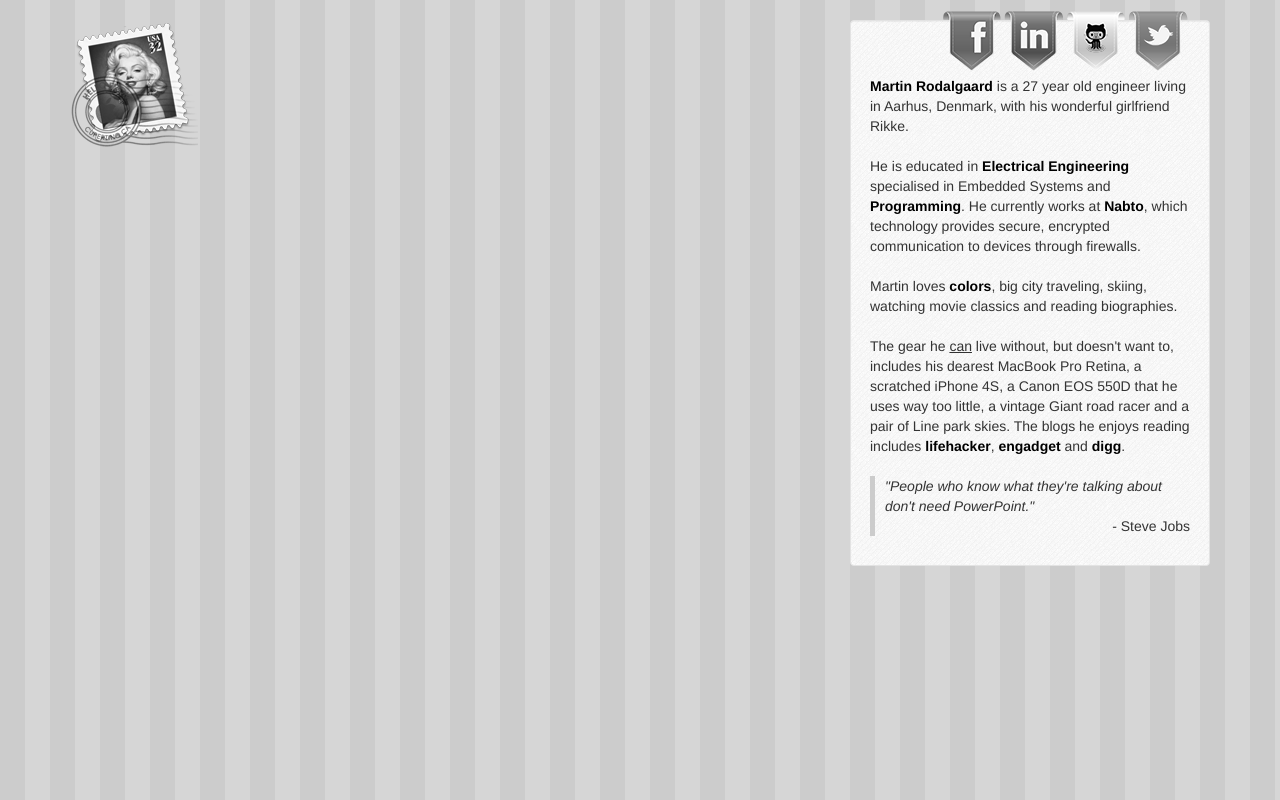
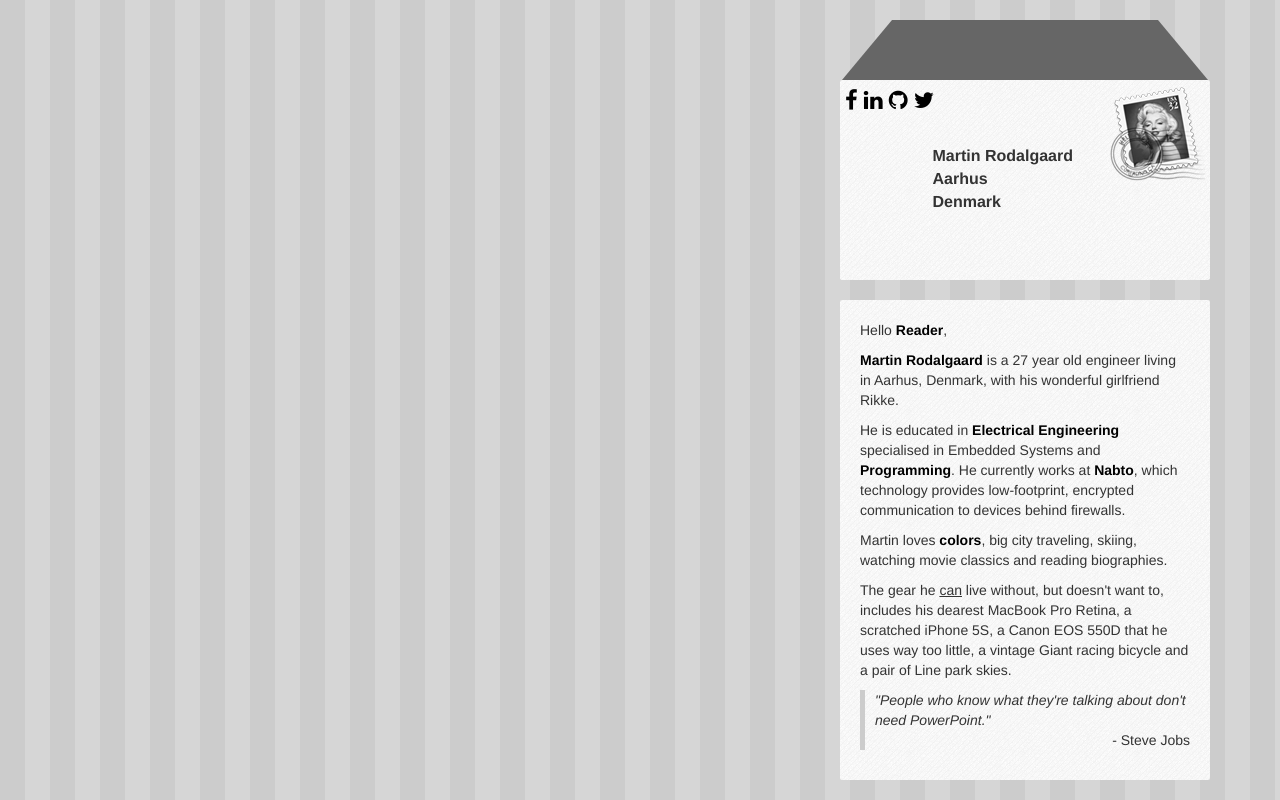
Before and after one commit to mrodalgaard/personal-page, a PHP site: page / in a window 1280 px wide. Run offline with PHP 8.4, Linux system fonts and the light colour scheme; some libraries are stand-ins or nearby versions.

Commit message:
Updated simplified layout. Letter and envelope design.

```diff
--- a/app/css/style.css
+++ b/app/css/style.css
@@ -1,5 +1,4 @@
-
-/* General layout */
+/* General */
 
 body {
   -webkit-tap-highlight-color: rgba(201,40,45,0.6);
@@ -8,38 +7,14 @@ body {
   background-size: 50px 50px;
 }
 
-.footer {
-  position: fixed;
-  left: 10px;
-  bottom: -3px;
+@media screen and (min-width: 500px) {
+  .content {
+    float: right;
+    width: 400px;
+  }
 }
 
-.progress {
-  background: #f8f8f8 url(../img/note.jpg);
-}
-
-.progress-bar {
-  background-color: #999;
-}
-
-.progress-bar:hover {
-  background-color: #428BCA;
-}
-
-.skill {
-  margin-right: 4px;
-  float: left;
-  position: absolute;
-}
-
-p.skill {
-  color: #f8f8f8;
-  margin-left: 3px;
-  font-weight: bold;
-  font-size: 18px;
-  line-height: 18px;
-  letter-spacing: 3px;
-}
+/* Links */
 
 a {
   color: #000;
@@ -51,15 +26,44 @@ a:hover {
   color: #c9282d;
 }
 
-.info {
+/* Letter */
+
+.letter {
+  padding: 20px;
+  border-radius: 2px;
   background: #f8f8f8 url(../img/note.jpg);
+  margin-bottom: 20px;
 }
 
-.icons {
-  height: 65px;
-  width: 100%;
-  margin-top: -29px;
+/* Envelope */
+
+.envelope-up {
+	border-bottom: 60px solid #666;
+	border-left: 50px solid transparent;
+	border-right: 50px solid transparent;
+	width: 99%;
+  margin: 20px auto 0;
 }
+
+.envelope {
+  padding: 5px;
+  height: 200px;
+  position: relative;
+  font-weight: bold;
+  font-size: 22px;
+}
+
+.envelope-content {
+  width: 50%;
+  height: 70px;
+  overflow: auto;
+  margin: auto;
+  position: absolute;
+  top: 0; left: 0; bottom: 0; right: 0;
+  font-size: 16px;
+}
+
+/* Quote */
 
 .quote {
   border-left: 5px solid #ccc;
@@ -75,69 +79,17 @@ a:hover {
   cursor: pointer;
 }
 
-.col-mail {
-  z-index: 1;
-  height: 9px;
-}
-
-@media (max-width: 480px) {
-  #twitter, #github {
-    display: none;
-  }
-}
-
-/* Button styles */
+/* Mail */
 
 a.mail {
   background-color: transparent;
-  background: url(../img/mail_icon.png) no-repeat;
-  background-position: 0 -256px;
-  width: 128px;
-  height: 128px;
-  float: left;
+  background: url(../img/mail.png) no-repeat;
+  background-position: 0 -96px;
+  width: 96px;
+  height: 96px;
+  float: right;
 }
 
 a.mail:hover {
   background-position: 0 0;
 }
-
-a.social-btn {
-  background-color: transparent;
-  background: url(../img/social_icons.png) no-repeat;
-  width: 60px;
-  height: 60px;
-  margin-right: 2px;
-  float: right;
-}
-
-#facebook {
-  background-position: -60px 0;
-}
-
-#facebook:hover {
-  background-position: -60px -120px;
-}
-
-#linkedin {
-  background-position: -120px 0;
-}
-
-#linkedin:hover {
-  background-position: -120px -120px;
-}
-
-#twitter {
-  background-position: -180px 0;
-}
-
-#twitter:hover {
-  background-position: -180px -120px;
-}
-
-#github {
-  background-position: -240px 0;
-}
-
-#github:hover {
-  background-position: -240px -120px;
-}
--- a/app/index.html
+++ b/app/index.html
@@ -3,9 +3,10 @@
   <meta charset="utf-8">
   <title>Martin Rodalgaard</title>
   <link rel="shortcut icon" href="favicon.ico">
-  <meta name="description" content="/** Martin Rodalgaard, a humble Electrical Engineer from Aarhus, Denmark */">
+  <meta name="description" content="Martin Rodalgaard, an evolving Engineer from Aarhus, Denmark">
   <meta name="viewport" content="width=device-width, initial-scale=1.0">
   <link href="http://netdna.bootstrapcdn.com/bootstrap/3.0.0/css/bootstrap.min.css" rel="stylesheet">
+  <link href="http://netdna.bootstrapcdn.com/font-awesome/4.0.3/css/font-awesome.css" rel="stylesheet">
   <link rel="stylesheet" href="css/style.css" media="screen">
   <script src="http://ajax.googleapis.com/ajax/libs/jquery/1.10.2/jquery.min.js"></script>
   <script src="http://cdnjs.cloudflare.com/ajax/libs/underscore.js/1.5.2/underscore-min.js"></script>
@@ -14,47 +15,46 @@
   <script src="js/helper.js"></script>
   <!-- /build -->
 </head>
-
 <body>
-  <br/>
   <div class="container">
     <div class="row">
+      <div class="col-sm-4 content">
+        <div class="envelope-up"></div>
+        <div class="letter envelope">
+          <a href="http://facebook.com/mrodalgaard"><i class="fa fa-facebook"></i></a>
+          <a href="http://linkedin.com/in/mrodalgaard"><i class="fa fa-linkedin"></i></a>
+          <a href="http://github.com/mrodalgaard"><i class="fa fa-github"></i></a>
+          <a href="http://twitter.com/mrodalgaard"><i class="fa fa-twitter"></i></a>
+          <a href="mailto:mrodalgaard@gmail.com" class="mail"></a>
+          <div class="envelope-content">
+            Martin Rodalgaard<br>Aarhus<br>Denmark
+          </div>
+        </div>
 
-      <div class="col-sm-2 col-mail">
-        <a href="mailto:mrodalgaard@gmail.com" class="mail"></a>
-      </div>
-
-      <div class="col-sm-6 col-sm-push-4 col-md-5 col-md-push-5 col-lg-4 col-lg-push-6">
-        <div class="well info">
-          <div class="icons">
-            <a href="http://twitter.com/mrodalgaard" class="social-btn" id="twitter"></a>
-            <a href="http://github.com/mrodalgaard" class="social-btn" id="github"></a>
-            <a href="http://linkedin.com/in/mrodalgaard" class="social-btn" id="linkedin"></a>
-            <a href="http://facebook.com/mrodalgaard" class="social-btn" id="facebook"></a>
-          </div>
-          <a href="http://facebook.com/mrodalgaard">Martin Rodalgaard</a> is a <span id="age">27</span> year old engineer living in Aarhus,
-          Denmark, with his wonderful girlfriend Rikke.
-          <br><br>
-          He is educated in <a href="http://linkedin.com/in/mrodalgaard">Electrical Engineering</a>
-          specialised in Embedded Systems and <a id="program-a">Programming</a>. He currently works at <a href="http://nabto.com">Nabto</a>,
-          which technology provides secure, encrypted communication to devices through firewalls.
-          <br><br>
-          Martin loves <a id="color-a">colors</a>, big city traveling, skiing, watching movie classics and reading biographies.
-          <br><br>
-          The gear he <u>can</u> live without, but doesn't want to, includes his dearest MacBook Pro Retina, a scratched iPhone 4S,
-          a Canon EOS 550D that he uses way too little, a vintage Giant road racer and a pair of Line park skies. The blogs he enjoys reading includes
-          <a href="http://lifehacker.com">lifehacker</a>, <a href="http://engadget.com">engadget</a> and <a href="http://digg.com">digg</a>.
-          <br><br>
+        <div class="letter">
+          <p>
+            Hello <a id="reader-a">Reader</a>,
+          </p>
+          <p>
+            <a href="http://facebook.com/mrodalgaard">Martin Rodalgaard</a>
+            is a <span id="age">27</span> year old engineer living in Aarhus,
+            Denmark, with his wonderful girlfriend Rikke.
+          </p>
+          <p>
+            He is educated in <a href="http://linkedin.com/in/mrodalgaard">Electrical Engineering</a>
+            specialised in Embedded Systems and <a href="http://github.com/mrodalgaard">Programming</a>. He currently works at <a href="http://nabto.com">Nabto</a>,
+            which technology provides low-footprint, encrypted communication to devices behind firewalls.
+          </p>
+          <p>
+            Martin loves <a id="color-a">colors</a>, big city traveling, skiing, watching movie classics and reading biographies.
+          </p>
+          <p>
+            The gear he <u>can</u> live without, but doesn't want to, includes his dearest MacBook Pro Retina, a scratched iPhone 5S,
+            a Canon EOS 550D that he uses way too little, a vintage Giant racing bicycle and a pair of Line park skies.
+          </p>
           <div class="quote"></div>
         </div>
       </div>
-
-      <div class="col-sm-4 col-sm-pull-6 col-md-5 col-md-pull-5 col-lg-6 col-lg-pull-4">
-        <div class="skills"></div>
-      </div>
-
-    </div>
-    <div class="footer">
     </div>
   </div>
   <script src="http://cdnjs.cloudflare.com/ajax/libs/jquery-backstretch/2.0.4/jquery.backstretch.min.js"></script>
--- a/app/js/helper.js
+++ b/app/js/helper.js
@@ -3,19 +3,7 @@
  * Martin - www.rodalgaard.dk
  */
 
-/*global QUOTES */
-
-var SKILLS = [
-  {name: "C",           level: "85"},
-  {name: "C++",         level: "65"},
-  {name: "C#",          level: "70"},
-  {name: "Python",      level: "70"},
-  {name: "HTML / CSS",  level: "90"},
-  {name: "JavaScript",  level: "90"},
-  {name: "Android",     level: "70"},
-  {name: "iOS",         level: "75"},
-  {name: "Photoshop",   level: "65"}
-];
+/* global QUOTES */
 
 (function($) {
   $.fn.countAge = function(options) {
@@ -80,18 +68,6 @@ function addQuote() {
   $(".quote").html(quote);
 }
 
-function slideInfo() {
-  $(".info").hide();
-  $(".icons .social-btn").hide();
-  $(".info").slideDown({
-    duration: 1500,
-    easing: "swing",
-    complete: function() {
-      $(".icons .social-btn").fadeIn();
-    }
-  });
-}
-
 function toggleColor() {
   var ref = $("link[href='css/style-color.css']");
   if (ref[0]) {
@@ -102,50 +78,17 @@ function toggleColor() {
   }
 }
 
-function animateSkills(div, reset) {
-  div.find(".progress div").each(function() {
-    $(this).css("width", function() {
-      if (reset) {
-        return "0%";
-      }
-      else {
-        return $(this).data("level") + "%";
-      }
-    });
-  });
-}
-
-function toggleSkills() {
-  var skillsDiv = $(".skills");
-
-  if ($(".skills:empty").length || !skillsDiv.is(":visible")) {
-    if ($(".skills:empty").length) {
-      var skillsStr = "";
-      $.each(SKILLS, function() {
-        skillsStr += '<p class="skill">'+this.name+'</p><div class="progress"><div class="progress-bar" role="progressbar" data-level="'+this.level+'"></div></div>';
-      });
-      skillsDiv.html(skillsStr);
-    }
-
-    skillsDiv.show();
-    $('html, body').animate({
-      scrollTop: skillsDiv.offset().top
-    }, 1000);
-    animateSkills(skillsDiv, false);
-  }
-  else {
-    skillsDiv.hide();
-    animateSkills(skillsDiv, true);
-  }
+function toggleReader() {
+  // TODO: Change background to mirror
+  console.log("Reader!");
 }
 
 $(document).ready(function(){
   addQuote();
 
   var ageInterval = 0;
-  if ($(window).width() > 767) {
+  if ($(window).width() > 500) {
     $.backstretch("img/background.jpg", {speed: 4000});
-    slideInfo();
     ageInterval = 100;
   }
 
@@ -157,8 +100,8 @@ $(document).ready(function(){
   $(this).on("click", ".quote", function() {
     addQuote();
   });
-  $(this).on("click", "#program-a", function() {
-    toggleSkills();
+  $(this).on("click", "#reader-a", function() {
+    toggleReader();
   });
   $(this).on("click", "#color-a", function() {
     toggleColor();
```
Also changed, not shown: app/css/style-color.css (+4 -20 lines), app/img/mail.png (added), app/img/mail_icon.png (deleted), app/img/social_icons.png (deleted), 1 other file.
